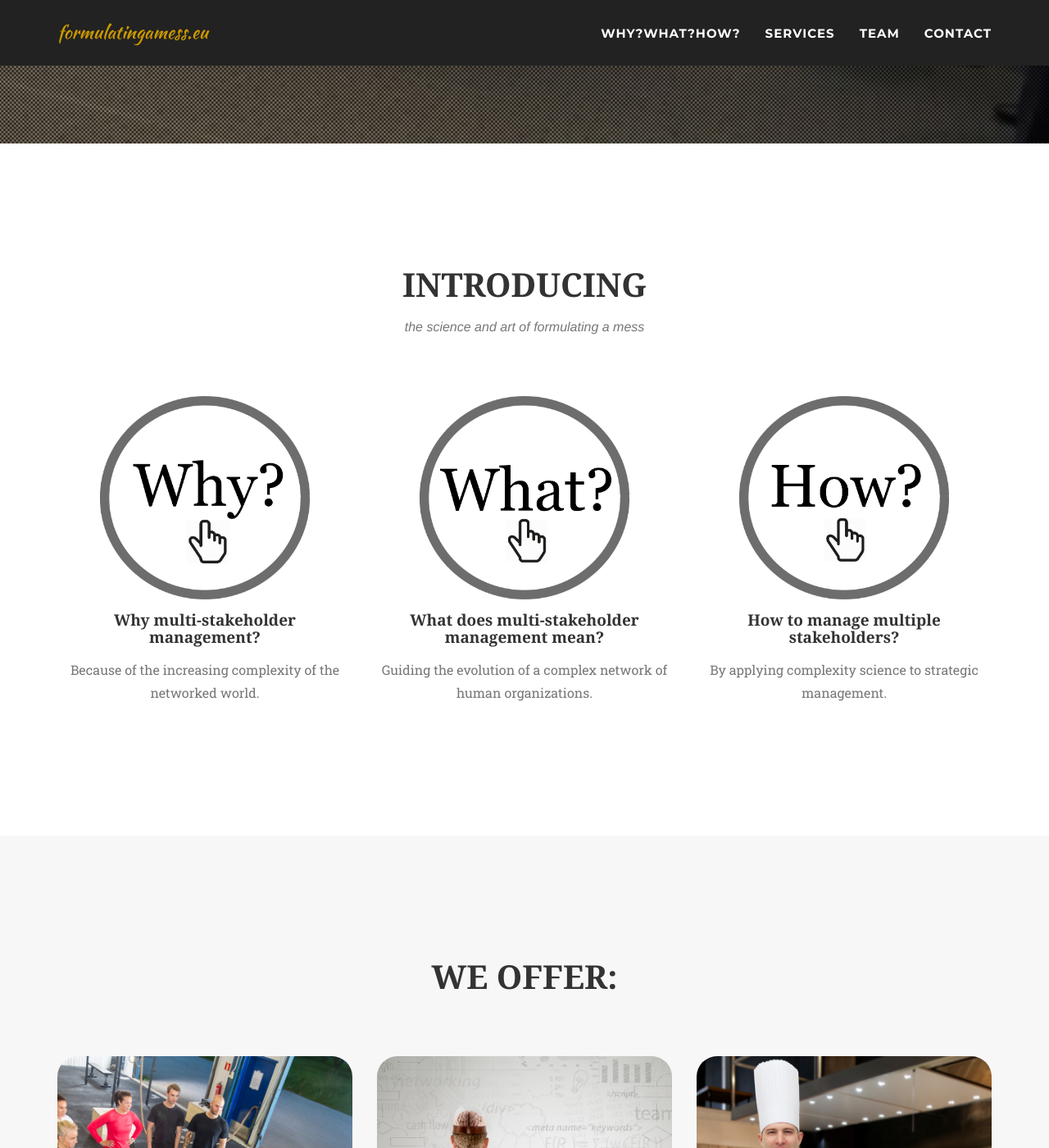
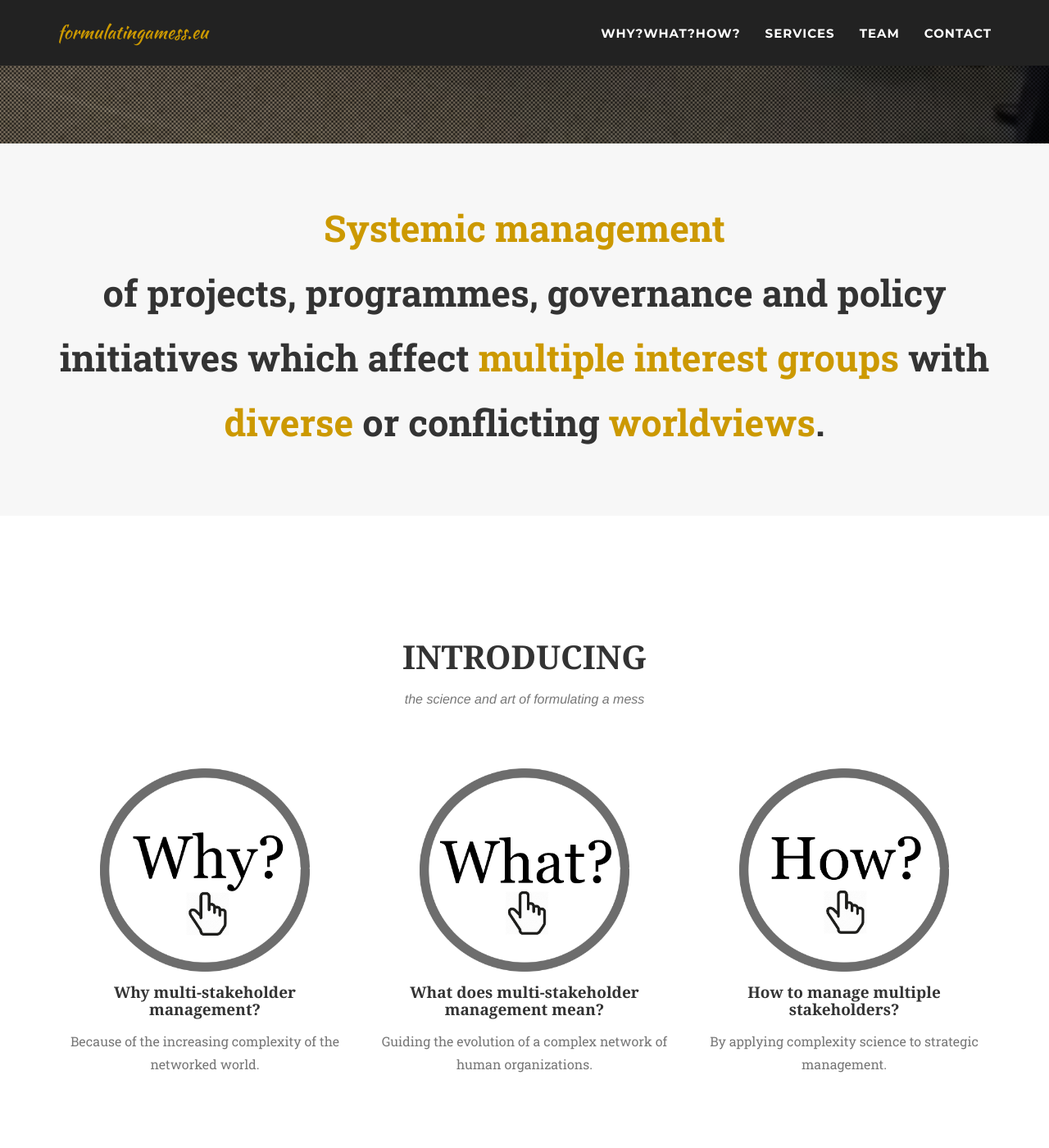
Before and after one commit to formulatingamess/www, a Jekyll site: the page built from index.html, in a window 1280 px wide and 1400 px high, scrolled down 748 px. Shown: the whole window at 82% size. Built offline with Jekyll 4.4.1, drawn with Linux system fonts in a browser that asks for light colours; some web fonts are replaced.

Commit message:
added a short definition of multi-stakeholder management from the presentation to IFE

```diff
--- a/_includes/header.html
+++ b/_includes/header.html
@@ -44,7 +44,7 @@
                 <div class="intro-heading">Multi-stakeholder management</div>
         <div class="intro-lead-in">the science and art of formulating a mess</div>
         <div class="intro-services">training and consulting</div>
-        <a href="#whywhathow" class="page-scroll btn btn-xl">Learn more</a>
+        <a href="#definition" class="page-scroll btn btn-xl">Learn more</a>
             </div>
         </div>
     </header>
--- a/_includes/navigation.html
+++ b/_includes/navigation.html
@@ -24,10 +24,6 @@
                     <li>
                         <a class="page-scroll" href="{{site.baseurl}}/#services">Services</a>
                     </li>
-
-                    <li>
-                      <a class="page-scroll" href="{{site.baseurl}}/#infosessions">Info sessions</a>
-                    </li>
                     <li>
                         <a class="page-scroll" href="{{site.baseurl}}/#team">Team</a>
                     </li>
--- /dev/null
+++ b/_includes/short_definition.html
@@ -0,0 +1,17 @@
+<!-- Brief definition section -->
+    <section id="definition" class="bg-light-gray">
+        <div class="container">
+            <div class="row">
+                <div class="col-lg-12 text-center">
+                    <p class="definition"><span class="emph">Systemic management</span><br/> of projects, programmes, governance and policy initiatives which affect <span class="emph">multiple interest groups</span> with <span class="emph">diverse</span> or conflicting <span class="emph">worldviews</span>.</p>
+                </div>
+            </div>
+            <!--
+            <div class="row centered">
+                <a href="#whywhathow" class="btn btn-circle page-scroll">
+                    <i class="fa fa-angle-double-down animated"></i>
+                </a>
+            </div>
+            -->
+        </div>
+    </section>
--- a/_layouts/default.html
+++ b/_layouts/default.html
@@ -6,6 +6,7 @@
 
     <body id="page-top" class="index">
     {% include header.html %}
+    {% include short_definition.html %}
     {% include whywhathow.html %}
     {% include services.html %}
     {% include team.html %}
```
Also changed, not shown: _includes/css/agency.css (+22 -1 lines).
